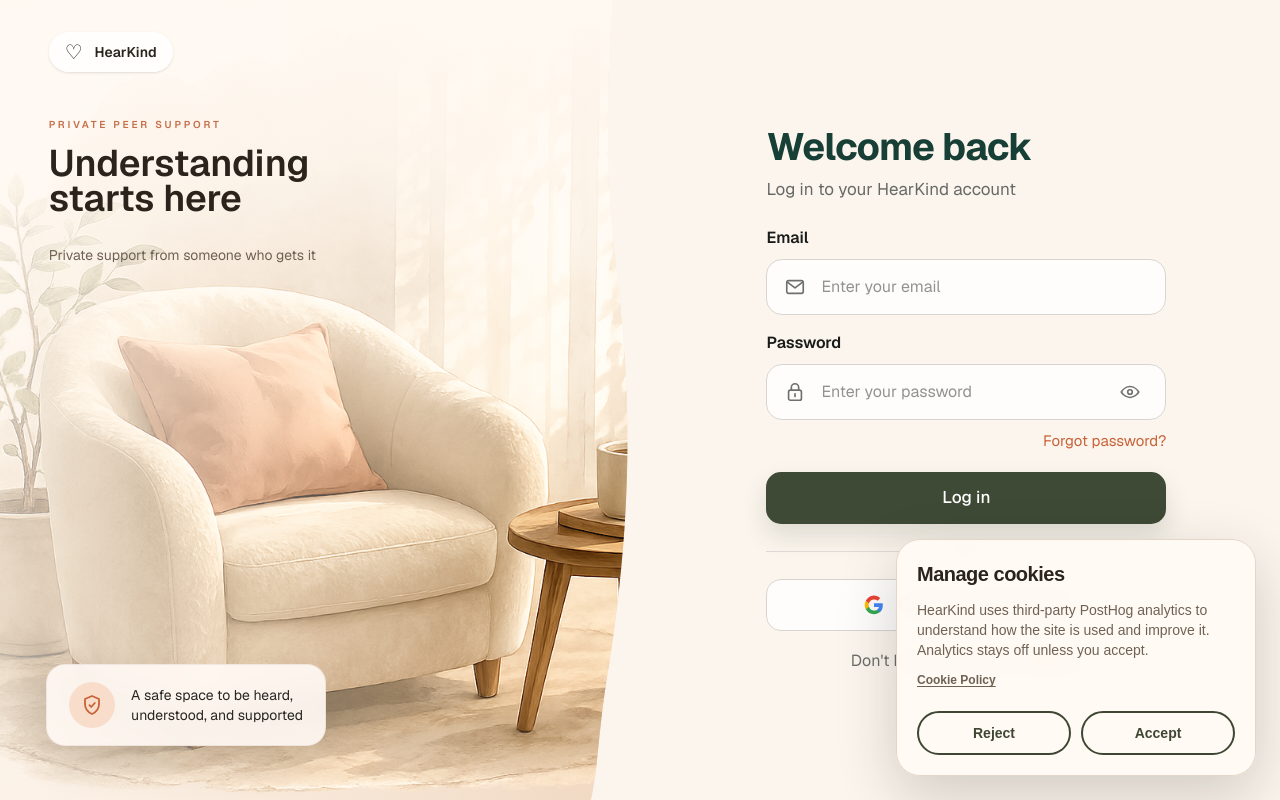
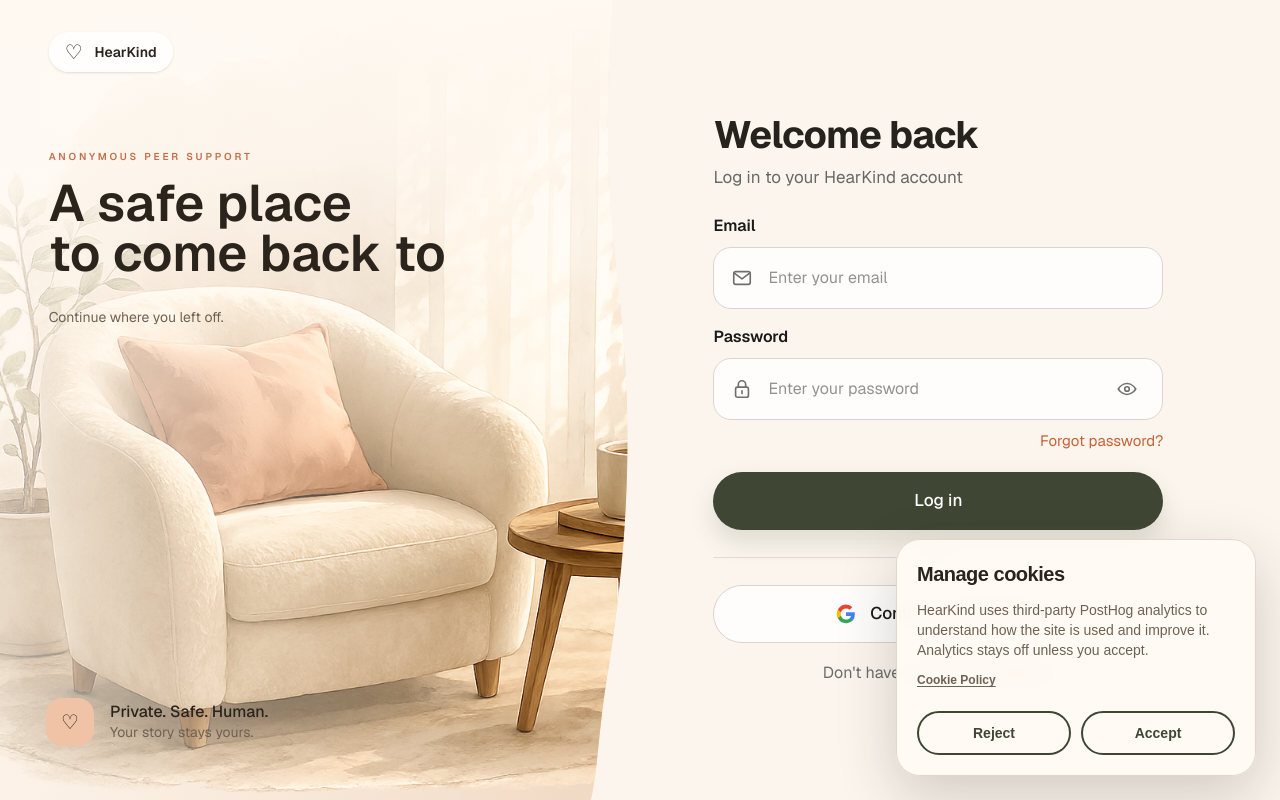
Before and after one commit to elegiya/hearkind, a Next.js app in the folder apps/web/: page /login in a window 1280 px wide. Built offline with nearby package versions, Linux system fonts and the light colour scheme.

Commit message:
Update login page styles

```diff
--- a/apps/web/app/login/LoginIcons.tsx
+++ b/apps/web/app/login/LoginIcons.tsx
@@ -90,39 +90,6 @@ export function EyeIcon({
   );
 }
 
-export function ShieldIcon() {
-  return (
-    <svg
-      viewBox="0 0 24 24"
-      fill="none"
-      stroke="currentColor"
-      strokeWidth="1.8"
-      strokeLinecap="round"
-      strokeLinejoin="round"
-      aria-hidden="true"
-    >
-      <path
-        d="
-          M 12 3
-          L 19 6
-          V 11
-          C 19 15.8,
-            16.1 19.2,
-            12 21
-          C 7.9 19.2,
-            5 15.8,
-            5 11
-          V 6
-          L 12 3
-          Z
-        "
-      />
-
-      <path d="m9.5 12.2 1.7 1.8 3.6-4" />
-    </svg>
-  );
-}
-
 export function GoogleIcon() {
   return (
     <svg
--- a/apps/web/app/login/LoginVisualPanel.tsx
+++ b/apps/web/app/login/LoginVisualPanel.tsx
@@ -1,8 +1,6 @@
 import Image from "next/image";
 
 import BrandLogo from "@/components/BrandLogo";
-
-import { ShieldIcon } from "./LoginIcons";
 
 export function LoginVisualPanel() {
   return (
@@ -24,26 +22,23 @@ export function LoginVisualPanel() {
       </div>
 
       <div className="visual-copy">
-        <p className="visual-eyebrow">Private peer support</p>
+        <p className="visual-eyebrow">Anonymous peer support</p>
         <h1>
-          Understanding
+          A safe place
           <br />
-          starts here
+          to come back to
         </h1>
-        <p className="visual-subtitle">
-          Private support from someone who gets it
-        </p>
+        <p className="visual-subtitle">Continue where you left off.</p>
       </div>
 
       <div className="safety-card">
-        <div className="safety-icon">
-          <ShieldIcon />
+        <div className="safety-icon" aria-hidden="true">
+          ♡
         </div>
-        <p>
-          A safe space to be heard,
-          <br />
-          understood, and supported
-        </p>
+        <div className="safety-copy">
+          <p className="safety-title">Private. Safe. Human.</p>
+          <p className="safety-subtitle">Your story stays yours.</p>
+        </div>
       </div>
     </section>
   );
--- a/apps/web/app/login/login-page.css
+++ b/apps/web/app/login/login-page.css
@@ -166,9 +166,9 @@
   z-index: 6;
 
   top: clamp(
-    118px,
-    15vh,
-    185px
+    150px,
+    19vh,
+    220px
   );
 
   left: clamp(
@@ -199,16 +199,17 @@
 }
 
 .visual-copy h1 {
+  max-width: 520px;
   margin: 0;
 
   font-size: clamp(
-    48px,
-    4.65vw,
-    72px
+    46px,
+    4vw,
+    64px
   );
 
-  font-weight: 600;
-  line-height: 0.95;
+  font-weight: 550;
+  line-height: 0.98;
   letter-spacing: 0;
 
   color: #2a241d;
@@ -250,71 +251,40 @@
   display: flex;
   align-items: center;
   gap: 16px;
-
-  padding: 17px 22px;
-
-  border: 1px solid
-    rgba(
-      92,
-      65,
-      45,
-      0.08
-    );
-
-  border-radius: 19px;
-
-  background: rgba(
-    255,
-    249,
-    244,
-    0.92
-  );
-
-  box-shadow:
-    0 16px 38px
-    rgba(
-      77,
-      51,
-      34,
-      0.11
-    );
-
-  backdrop-filter: blur(13px);
 }
 
-.safety-card p {
+.safety-copy p {
   margin: 0;
+}
 
-  font-size: clamp(
-    14px,
-    1vw,
-    18px
-  );
+.safety-title {
+  color: #2a241d;
+  font-size: 16px;
+  font-weight: 500;
+  line-height: 1.4;
+}
 
+.safety-subtitle {
+  color: #6f6254;
+  font-size: 14px;
   font-weight: 400;
-  line-height: 1.45;
-
-  color: #282622;
+  line-height: 1.4;
 }
 
 .safety-icon {
-  display: grid;
-  place-items: center;
+  display: flex;
+  align-items: center;
+  justify-content: center;
 
-  width: 46px;
-  height: 46px;
-  flex: 0 0 46px;
+  width: 48px;
+  height: 48px;
+  flex: 0 0 48px;
 
-  border-radius: 50%;
+  border-radius: 16px;
 
-  background: #f8ddcb;
-  color: #c86237;
-}
-
-.safety-icon
-  svg {
-  width: 24px;
-  height: 24px;
+  background: #f0c2a6;
+  color: #2a241d;
+  font-size: 20px;
 }
 
 .form-panel {
@@ -421,14 +391,9 @@
 .form-card {
   position: relative;
 
-  width: min(
-    100%,
-    clamp(
-      400px,
-      27vw,
-      440px
-    )
-  );
+  width: min(100%, 450px);
+
+  transform: translateX(-28px);
 }
 
 .form-header {
@@ -458,7 +423,7 @@
   line-height: 1.04;
   letter-spacing: -0.02em;
 
-  color: #173f35;
+  color: #26221e;
 }
 
 .form-header p {
@@ -502,11 +467,8 @@
   display: flex;
   align-items: center;
 
-  min-height: clamp(
-    56px,
-    2.7vw,
-    64px
-  );
+  height: 62px;
+  min-height: 62px;
   padding:
     0
     clamp(
@@ -518,11 +480,7 @@
   border: 1px solid
     #d8d5d0;
 
-  border-radius: clamp(
-    16px,
-    0.75vw,
-    24px
-  );
+  border-radius: 18px;
 
   background: rgba(
     255,
@@ -579,11 +537,7 @@
 .input-shell input {
   width: 100%;
   min-width: 0;
-  height: clamp(
-    54px,
-    2.6vw,
-    62px
-  );
+  height: 60px;
 
   padding:
     0
@@ -686,17 +640,10 @@
 .primary-button,
 .google-button {
   width: 100%;
-  min-height: clamp(
-    52px,
-    2.6vw,
-    60px
-  );
+  height: 58px;
+  min-height: 58px;
 
-  border-radius: clamp(
-    15px,
-    0.75vw,
-    24px
-  );
+  border-radius: 999px;
 
   font: inherit;
   font-size: clamp(
@@ -718,7 +665,7 @@
 .primary-button {
   border: 0;
 
-  background: #3e4a35;
+  background: #3f4734;
 
   color: #ffffff;
 
@@ -877,10 +824,6 @@
     padding-right: 38px;
   }
 
-  .visual-copy h1 {
-    font-size: 37px;
-  }
-
   .visual-eyebrow {
     margin-bottom: 16px;
     font-size: 10px;
@@ -917,10 +860,6 @@
     right: 16%;
   }
 
-  .visual-copy h1 {
-    font-size: 31px;
-  }
-
   .visual-eyebrow {
     margin-bottom: 14px;
   }
@@ -932,9 +871,6 @@
 
   .safety-card {
     left: 25px;
-
-    padding:
-      15px 17px;
   }
 }
 
@@ -954,12 +890,8 @@
   }
 
   .visual-copy {
-    top: 112px;
+    top: 145px;
     right: 15%;
-  }
-
-  .visual-copy h1 {
-    font-size: 28px;
   }
 
   .visual-subtitle {
@@ -1083,10 +1015,7 @@
   .form-card {
     z-index: 1;
 
-    width: min(
-      100%,
-      520px
-    );
+    width: min(100%, 450px);
 
     transform: none;
   }
@@ -1146,7 +1075,7 @@
   .form-header h2 {
     margin-bottom: 22px;
 
-    color: #2a2a26;
+    color: #26221e;
     font-size: clamp(
       48px,
       12vw,
@@ -1176,7 +1105,8 @@
   }
 
   .input-shell {
-    min-height: 66px;
+    height: 62px;
+    min-height: 62px;
     padding: 0 28px;
 
     border-color: rgba(
@@ -1185,7 +1115,7 @@
       55,
       0.24
     );
-    border-radius: 23px;
+    border-radius: 18px;
 
     background: rgba(
       255,
@@ -1205,7 +1135,7 @@
   }
 
   .input-shell input {
-    height: 64px;
+    height: 60px;
     padding: 0 24px;
 
     color: #2a2d2a;
@@ -1239,16 +1169,17 @@
 
   .primary-button,
   .google-button {
-    min-height: 68px;
+    height: 58px;
+    min-height: 58px;
 
-    border-radius: 22px;
+    border-radius: 999px;
 
     font-size: 20px;
     font-weight: 600;
   }
 
   .primary-button {
-    background: #3e4a35;
+    background: #3f4734;
 
     box-shadow:
       0 18px 32px
@@ -1330,19 +1261,21 @@
   }
 
   .input-shell {
-    min-height: 66px;
-    border-radius: 23px;
+    height: 62px;
+    min-height: 62px;
+    border-radius: 18px;
   }
 
   .input-shell input {
-    height: 64px;
+    height: 60px;
     font-size: 20px;
   }
 
   .primary-button,
   .google-button {
-    min-height: 68px;
-    border-radius: 22px;
+    height: 58px;
+    min-height: 58px;
+    border-radius: 999px;
     font-size: 20px;
   }
 
```
